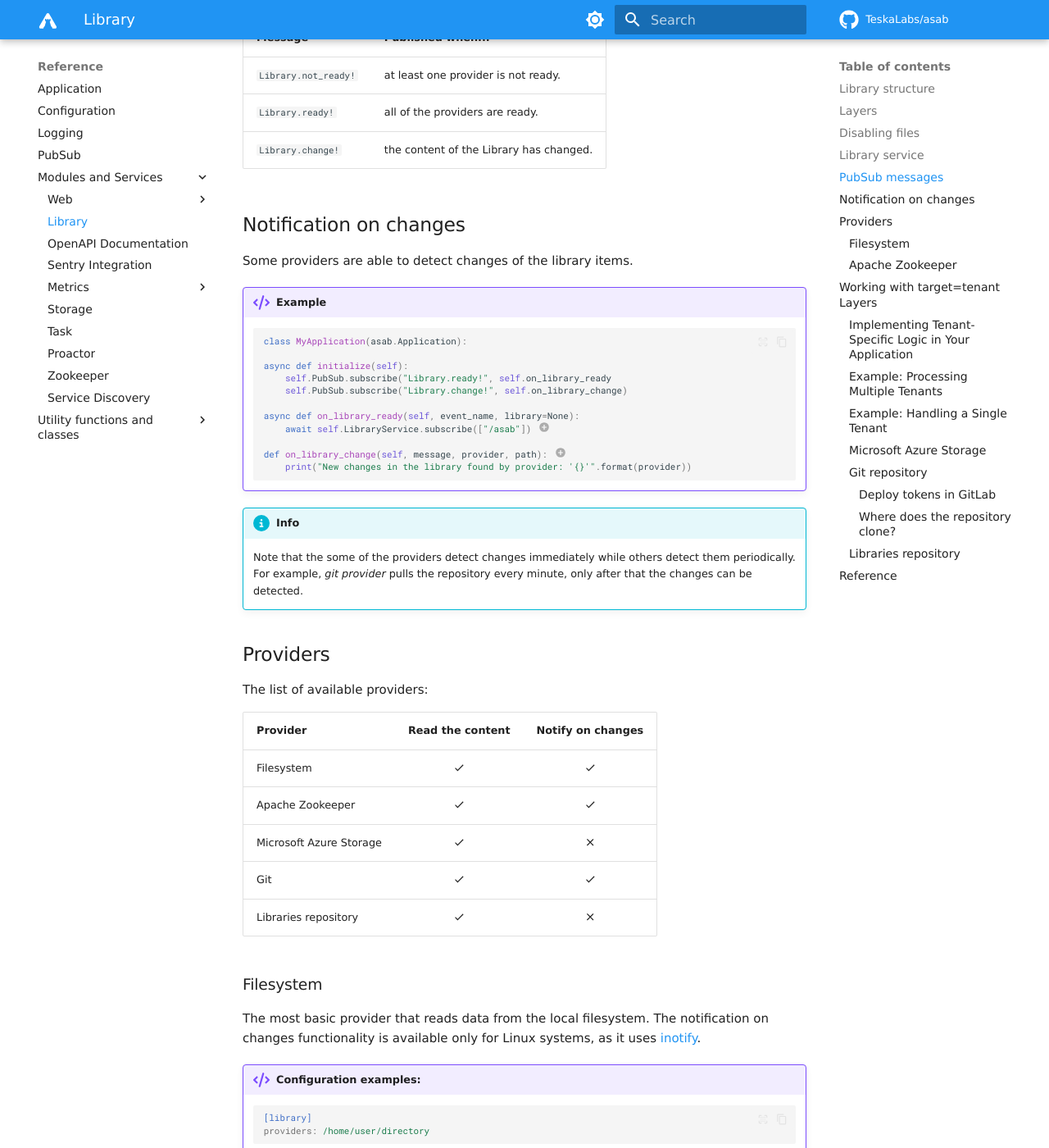
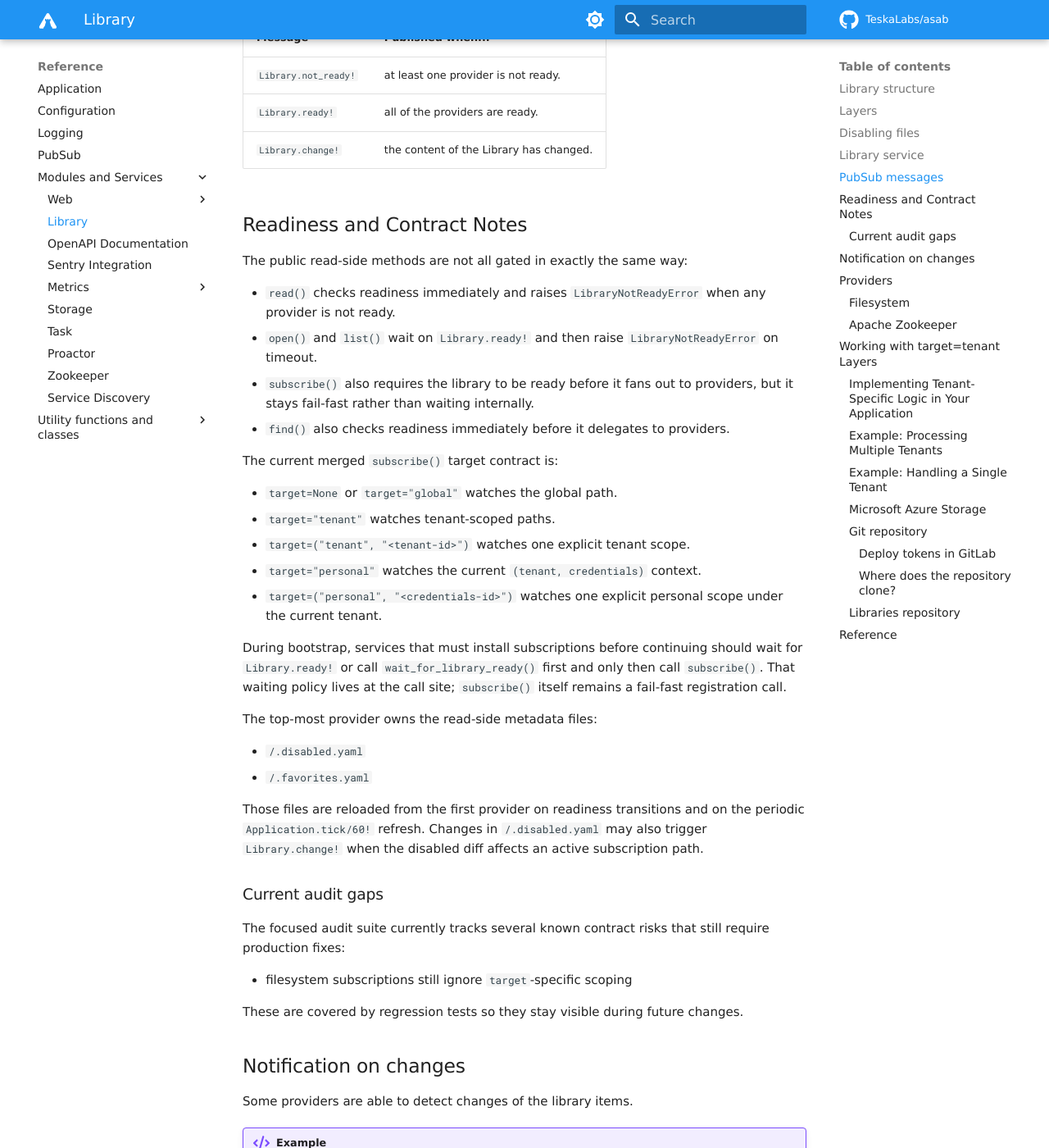
Before and after one commit to TeskaLabs/asab, an MkDocs documentation site: the page built from docs/reference/services/library.md, in a window 1280 px wide and 1400 px high, scrolled down 3194 px. Shown: the whole window at 82% size. Built offline with MkDocs 1.6.1 and Material for MkDocs 9.7.7, drawn with Linux system fonts in a browser that asks for light colours; some web fonts are replaced; comment, search, counter and statistics services are not loaded.

Commit message:
Update reference doc

```diff
--- a/docs/reference/services/library.md
+++ b/docs/reference/services/library.md
@@ -142,6 +142,43 @@ Every time the Library changes its state, `PubSub` message is published, with th
 | `Library.not_ready!` | at least one provider is not ready. |
 | `Library.ready!` | all of the providers are ready. |
 | `Library.change!` | the content of the Library has changed. |
+
+## Readiness and Contract Notes
+
+The public read-side methods are not all gated in exactly the same way:
+
+- `read()` checks readiness immediately and raises `LibraryNotReadyError` when any provider is not ready.
+- `open()` and `list()` wait on `Library.ready!` and then raise `LibraryNotReadyError` on timeout.
+- `subscribe()` also requires the library to be ready before it fans out to providers, but it stays fail-fast rather than waiting internally.
+- `find()` also checks readiness immediately before it delegates to providers.
+
+The current merged `subscribe()` target contract is:
+
+- `target=None` or `target="global"` watches the global path.
+- `target="tenant"` watches tenant-scoped paths.
+- `target=("tenant", "<tenant-id>")` watches one explicit tenant scope.
+- `target="personal"` watches the current `(tenant, credentials)` context.
+- `target=("personal", "<credentials-id>")` watches one explicit personal scope under the current tenant.
+
+During bootstrap, services that must install subscriptions before continuing should wait for
+`Library.ready!` or call `wait_for_library_ready()` first and only then call `subscribe()`.
+That waiting policy lives at the call site; `subscribe()` itself remains a fail-fast registration call.
+
+The top-most provider owns the read-side metadata files:
+
+- `/.disabled.yaml`
+- `/.favorites.yaml`
+
+Those files are reloaded from the first provider on readiness transitions and on the periodic `Application.tick/60!` refresh.
+Changes in `/.disabled.yaml` may also trigger `Library.change!` when the disabled diff affects an active subscription path.
+
+### Current audit gaps
+
+The focused audit suite currently tracks several known contract risks that still require production fixes:
+
+- filesystem subscriptions still ignore `target`-specific scoping
+
+These are covered by regression tests so they stay visible during future changes.
 
 
 ## Notification on changes
```
